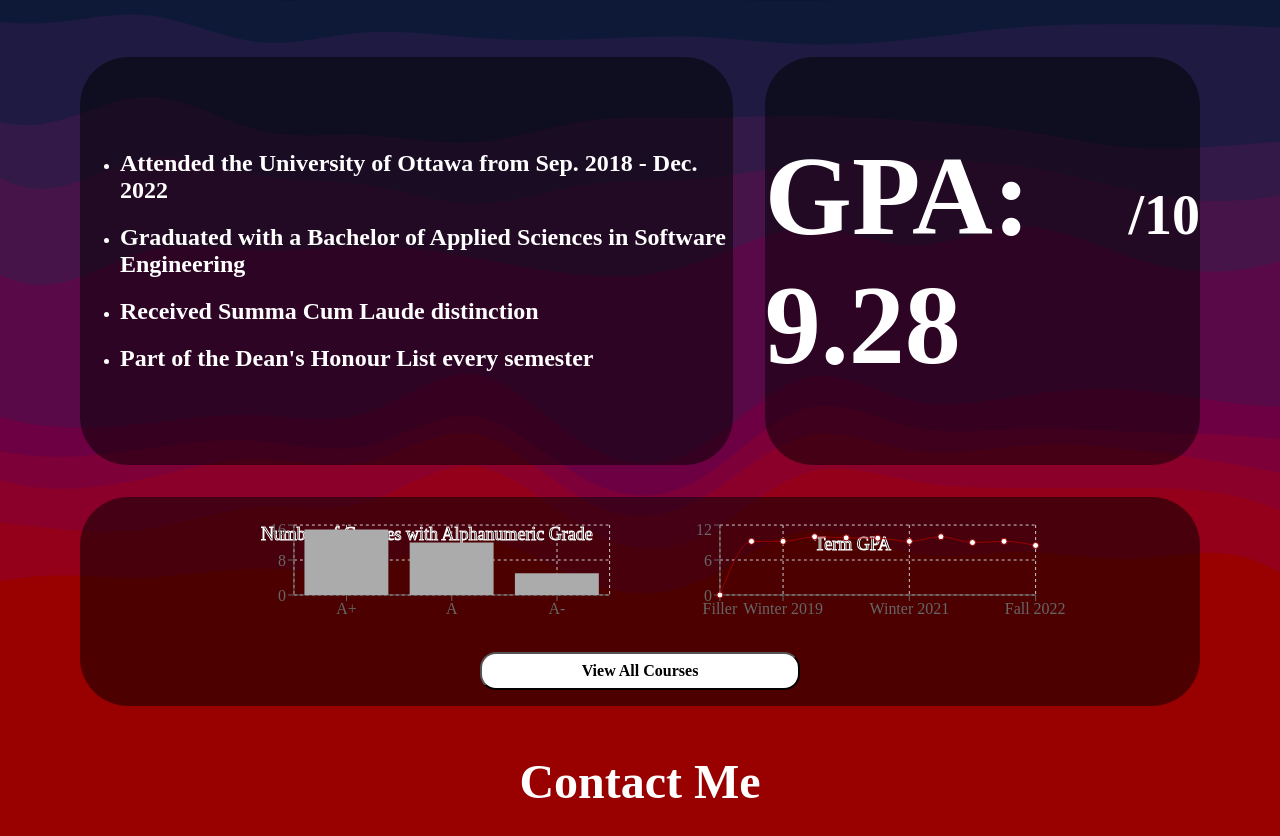
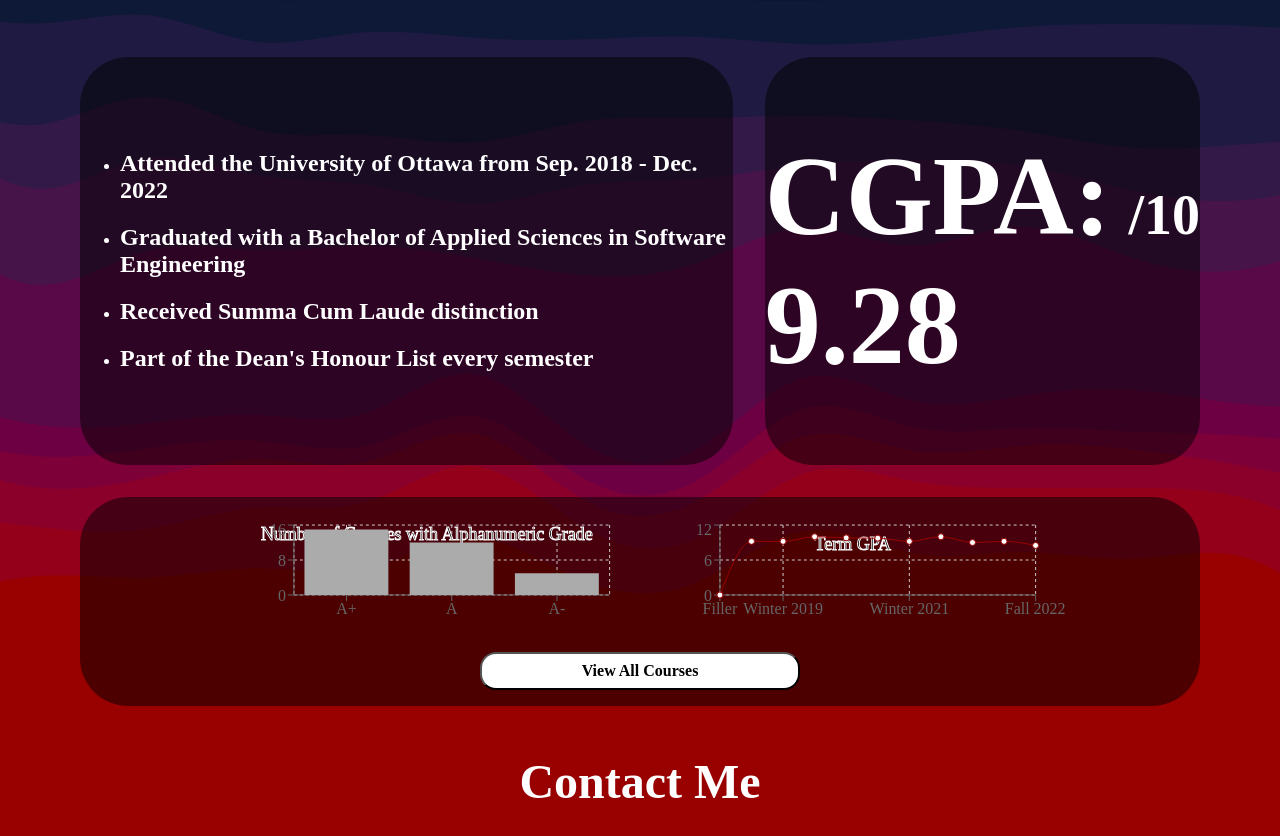
Before and after one commit to eliearja/portfolio-website, a React (Vite) app: page / in a window 1280 px wide. Shown: the part 4142-4978 px from the top of the page. Built offline with nearby package versions, Linux system fonts and the light colour scheme; a web font is replaced by a local one.

Commit message:
Typo fix

```diff
--- a/src/pages/Courses/Courses.jsx
+++ b/src/pages/Courses/Courses.jsx
@@ -20,7 +20,7 @@ function Courses() {
           </div>
           <div className="GPAHolder">
             <div style={{ display: "flex", alignItems: "baseline" }}>
-              <h1>GPA: 9.28</h1>
+              <h1>CGPA: 9.28</h1>
               <h4>/10</h4>
             </div>
           </div>
```
